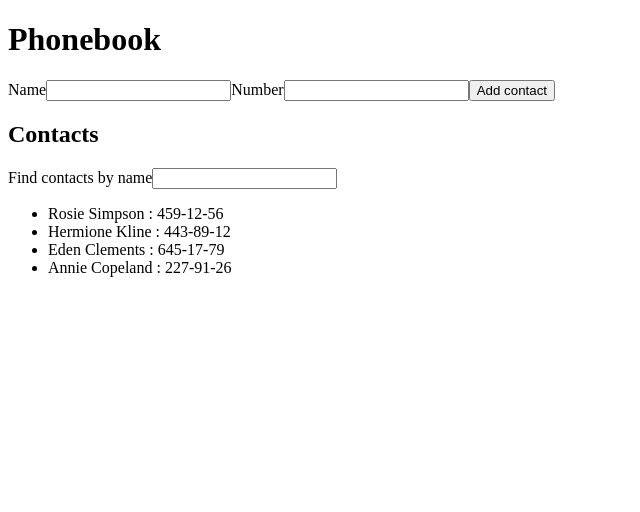
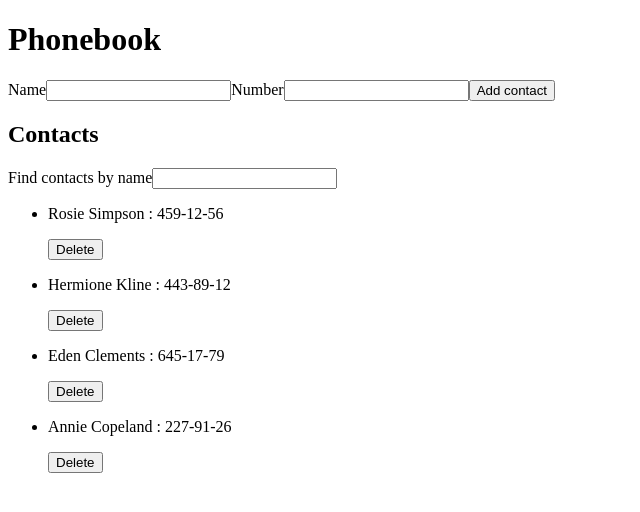
Before and after one commit to Kuzia30/goit-react-hw-03-phonebook, a React (Create React App) app: page / in a window 1280 px wide. Shown: the top 512 px of the page, without its empty margins (0-640 px from the left). Built offline with nearby package versions, Linux system fonts and the light colour scheme.

Commit message:
complete logic

```diff
--- a/src/App.js
+++ b/src/App.js
@@ -21,26 +21,35 @@ class App extends Component {
     this.setState({ [evt.target.name]: evt.target.value });
   };
 
-  getSubmitForm = (data) => {
+  getSubmitForm = ({ name, number }) => {
+    const normalazedFind = name.toLowerCase();
+
     const isName = this.state.contacts.find(
-      (contact) => contact.name === data.name
+      (contact) => contact.name.toLowerCase() === normalazedFind
     );
     if (isName) {
-      return alert(`${isName.name} is already in contacts.`);
+      return alert(`${name} is already in contacts.`);
     }
 
     this.setState((prevstate) => ({
-      contacts: [
-        { name: data.name, number: data.number, id: nanoid(5) },
-        ...prevstate.contacts,
-      ],
+      contacts: [{ name, number, id: nanoid(5) }, ...prevstate.contacts],
+    }));
+  };
+
+  deleteName = (id) => {
+    this.setState((prevstate) => ({
+      contacts: prevstate.contacts.filter((contact) => contact.id !== id),
     }));
   };
 
   render() {
     return (
       <phoneBookContext.Provider
-        value={{ contacts: this.state.contacts, filter: this.state.filter }}
+        value={{
+          contacts: this.state.contacts,
+          filter: this.state.filter,
+          onDeleteName: this.deleteName,
+        }}
       >
         <div>
           <h1>Phonebook</h1>
--- a/src/components/contactList/contactsItem/ContactsItem.js
+++ b/src/components/contactList/contactsItem/ContactsItem.js
@@ -3,15 +3,19 @@ import phoneBookContext from "../../../context/phoneBookContext";
 const ContacsItem = () => {
   return (
     <phoneBookContext.Consumer>
-      {(data) => {
-        const normalazedFilter = data.filter.toLowerCase();
-        const visibleContacts = data.contacts.filter((contact) =>
+      {({ filter, contacts, onDeleteName }) => {
+        const normalazedFilter = filter.toLowerCase();
+        const visibleContacts = contacts.filter((contact) =>
           contact.name.toLowerCase().includes(normalazedFilter)
         );
-
-        return visibleContacts.map((contact) => (
-          <li key={contact.id}>
-            {contact.name} : {contact.number}
+        return visibleContacts.map(({ id, name, number }) => (
+          <li key={id}>
+            <p>
+              {name} : {number}
+            </p>
+            <button type="button" onClick={() => onDeleteName(id)}>
+              Delete
+            </button>
           </li>
         ));
       }}
```
